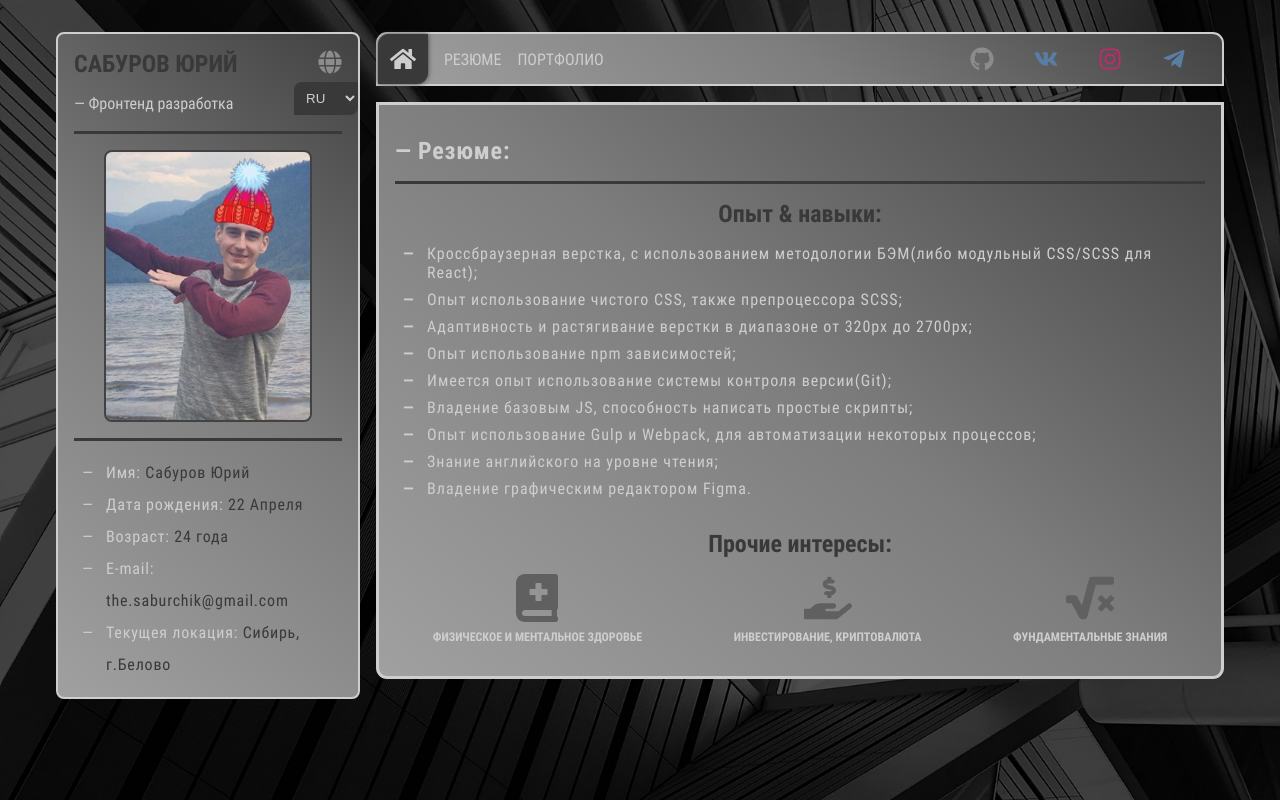
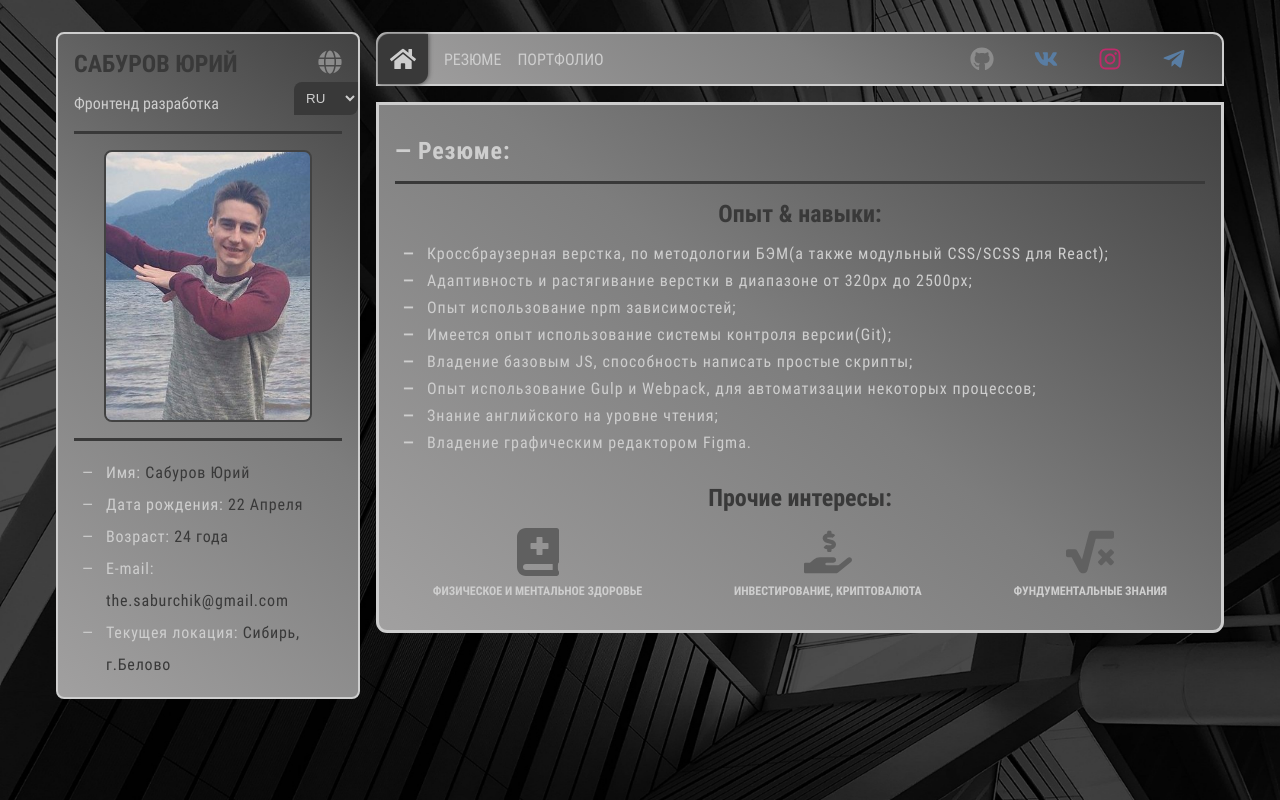
Before and after one commit to saburchik/resume, a React (Create React App) app: page /resume in a window 1280 px wide. Built offline with nearby package versions, Linux system fonts and the light colour scheme.

Commit message:
changing content and translate it

```diff
--- a/src/App.jsx
+++ b/src/App.jsx
@@ -9,29 +9,30 @@ import Header from './components/Header'
 import Home from './components/Articles/Home'
 import Resume from './components/Articles/Resume'
 import Portfolio from './components/Articles/Portfolio'
+import DrawImages from './components/DrawImages'
 // == Images:
-import republicImgJPG from './img/republic.jpg'
-import republicImgWEBp from './img/republic.webp'
-import chelseaImgJPG from './img/chelsea.jpg'
-import chelseaImgWEBp from './img/chelsea.webp'
+// import republicImgJPG from './img/republic.jpg'
+// import republicImgWEBp from './img/republic.webp'
+// import chelseaImgJPG from './img/chelsea.jpg'
+// import chelseaImgWEBp from './img/chelsea.webp'
 
-function chelseaIMG() {
-  return (
-    <picture className="images__inner">
-      <source srcSet={chelseaImgWEBp} type="image/webp" />
-      <img src={chelseaImgJPG} alt="Изоб-ние проекта" />
-    </picture>
-  )
-}
+// function chelseaIMG() {
+//   return (
+//     <picture className="images__inner">
+//       <source srcSet={chelseaImgWEBp} type="image/webp" />
+//       <img src={chelseaImgJPG} alt="Изоб-ние проекта" />
+//     </picture>
+//   )
+// }
 
-function republicIMG() {
-  return (
-    <picture className="images__inner">
-      <source srcSet={republicImgWEBp} type="image/webp" />
-      <img src={republicImgJPG} alt="Изоб-ние проекта" />
-    </picture>
-  )
-}
+// function republicIMG() {
+//   return (
+//     <picture className="images__inner">
+//       <source srcSet={republicImgWEBp} type="image/webp" />
+//       <img src={republicImgJPG} alt="Изоб-ние проекта" />
+//     </picture>
+//   )
+// }
 
 const App = () => {
   return (
@@ -42,14 +43,13 @@ const App = () => {
           <section className="information">
             <Header />
             <main className="main">
-              <div style={{ display: "none" }}>
-                {chelseaIMG()}
-                {republicIMG()}
+              <div style={{ display: 'none' }}>
+                <DrawImages />
               </div>
               <Switch>
                 <Route exact path="/" component={Home} />
                 <Route exact path="/resume" component={Resume} />
-                <Route exact path="/portfolio" render={() => <Portfolio chelseaIMG={chelseaIMG} republicIMG={republicIMG} />} />
+                <Route exact path="/portfolio" component={Portfolio} />
               </Switch>
             </main>
           </section>
--- a/src/components/Articles/Home.jsx
+++ b/src/components/Articles/Home.jsx
@@ -6,20 +6,25 @@ import './Article.css'
 
 const Home = () => {
     return (
-        <article className="tabs__content">
+        <section className="tabs__content">
             <h2 className="title">
                 — <FormattedMessage id="aboutMe" />
             </h2>
-            <p className="description">
-                — <FormattedMessage id="description-first" />
-                <br />
-                <br />
-                <FormattedMessage id="description-second" />
-                <br />
-                <br />
-                <FormattedMessage id="description-third" />
-            </p>
-        </article>
+            <div >
+                <p className="description" style={{ textIndent: '1rem' }}>
+                    <FormattedMessage id="description-first" />
+                </p>
+                <p className="description" style={{ textIndent: '1rem' }}>
+                    <FormattedMessage id="description-second" />
+                </p>
+                <article>
+                    <h3 className="suptitle"><FormattedMessage id="qualities" /></h3>
+                    <p style={{ textIndent: '1rem' }}>
+                        <FormattedMessage id="description-qualities" />
+                    </p>
+                </article>
+            </div>
+        </section>
     )
 }
 
--- a/src/components/Articles/Portfolio.jsx
+++ b/src/components/Articles/Portfolio.jsx
@@ -3,50 +3,17 @@ import React from 'react'
 import { FormattedMessage } from 'react-intl'
 // == Styles:
 import './Article.css'
+// == Component:
+import DrawImages from '../DrawImages'
 
-const Portfolio = (props) => {
+const Portfolio = () => {
     return (
         <div className="tabs__content">
             <h2 className="title">
                 — <FormattedMessage id="portfolio" />:
             </h2>
             <div className="portfolio">
-                <ul className="portfolio__inner">
-                    <li className="portfolio__items">
-                        <a className="portfolio__link" href="https://saburchik.github.io/Chelsea" rel="noreferrer" target="_blank">
-                            {props.chelseaIMG()}
-                            <p className="portfolio__title">— Landing-Page FC Chelsea</p>
-                            <ul className="portfolio__stack-item">
-                                <h4 className="portfolio__suptitle">
-                                    <FormattedMessage id="stack" />:
-                                </h4>
-                                <li>HTML</li>
-                                <li>SCSS</li>
-                                <li>JS</li>
-                                <li>Gulp</li>
-                                <li>AnyChart.js</li>
-                            </ul>
-                        </a>
-                    </li>
-                    <li className="portfolio__items">
-                        <a className="portfolio__link" href="https://republic-three.herokuapp.com/" rel="noreferrer" target="_blank">
-                            {props.republicIMG()}
-                            <p className="portfolio__title">— Shopping Market | Republic</p>
-                            <ul className="portfolio__stack-item" style={{
-                                position: 'static', borderBottom: 'none', opacity: '1',
-                                visibility: 'visible', left: '0'
-                            }}>
-                                <h4 className="portfolio__suptitle">
-                                    <FormattedMessage id="stack" />:
-                                </h4>
-                                <li>HTML</li>
-                                <li>SCSS</li>
-                                <li>React.js</li>
-                                <li>Redux.js</li>
-                            </ul>
-                        </a>
-                    </li>
-                </ul>
+                <DrawImages />
             </div>
         </div>
     )
--- a/src/components/Articles/Resume.jsx
+++ b/src/components/Articles/Resume.jsx
@@ -14,18 +14,16 @@ const Home = () => {
                     <FormattedMessage id="skills" />:
                 </h3>
                 <ul className="list__skills">
-                    <li>Кроссбраузерная верстка, с использованием методологии БЭМ(либо модульный CSS/SCSS для React);</li>
-                    <li>Опыт использование чистого CSS, также препроцессора SCSS;</li>
-                    <li>Адаптивность и растягивание верстки в диапазоне от 320px до 2700px;</li>
-                    <li>Опыт использование npm зависимостей;</li>
-                    <li>Имеется опыт использование системы контроля версии(Git);</li>
-                    <li>Владение базовым JS, способность написать простые скрипты;</li>
-                    <li>Опыт использование Gulp и Webpack, для автоматизации некоторых процессов;</li>
-                    <li>Знание английского на уровне чтения;</li>
-                    <li>Владение графическим редактором Figma.</li>
+                    <li><FormattedMessage id="li-skill-first" />;</li>
+                    <li><FormattedMessage id="li-skill-second" />;</li>
+                    <li><FormattedMessage id="li-skill-third" />;</li>
+                    <li><FormattedMessage id="li-skill-four" />;</li>
+                    <li><FormattedMessage id="li-skill-five" />;</li>
+                    <li><FormattedMessage id="li-skill-six" />;</li>
+                    <li><FormattedMessage id="li-skill-seven" />;</li>
+                    <li><FormattedMessage id="li-skill-eight" />.</li>
                 </ul>
             </article>
-
             <article>
                 <h3 className="suptitle">
                     <FormattedMessage id="myInterest" />:
@@ -35,19 +33,19 @@ const Home = () => {
                         <svg viewBox="0 0 448 512">
                             <path d="M448 358.4V25.6c0-16-9.6-25.6-25.6-25.6H96C41.6 0 0 41.6 0 96v320c0 54.4 41.6 96 96 96h326.4c12.8 0 25.6-9.6 25.6-25.6v-16q0-9.6-9.6-19.2c-3.2-16-3.2-60.8 0-73.6q9.6-4.8 9.6-19.2zM144 168a8 8 0 0 1 8-8h56v-56a8 8 0 0 1 8-8h48a8 8 0 0 1 8 8v56h56a8 8 0 0 1 8 8v48a8 8 0 0 1-8 8h-56v56a8 8 0 0 1-8 8h-48a8 8 0 0 1-8-8v-56h-56a8 8 0 0 1-8-8zm236.8 280H96c-19.2 0-32-12.8-32-32s16-32 32-32h284.8z"></path>
                         </svg>
-                        <p>Физическое и ментальное здоровье</p>
+                        <p><FormattedMessage id="interest-left" /></p>
                     </li>
                     <li>
                         <svg viewBox="0 0 576 512">
                             <path d="M271.06,144.3l54.27,14.3a8.59,8.59,0,0,1,6.63,8.1c0,4.6-4.09,8.4-9.12,8.4h-35.6a30,30,0,0,1-11.19-2.2c-5.24-2.2-11.28-1.7-15.3,2l-19,17.5a11.68,11.68,0,0,0-2.25,2.66,11.42,11.42,0,0,0,3.88,15.74,83.77,83.77,0,0,0,34.51,11.5V240c0,8.8,7.83,16,17.37,16h17.37c9.55,0,17.38-7.2,17.38-16V222.4c32.93-3.6,57.84-31,53.5-63-3.15-23-22.46-41.3-46.56-47.7L282.68,97.4a8.59,8.59,0,0,1-6.63-8.1c0-4.6,4.09-8.4,9.12-8.4h35.6A30,30,0,0,1,332,83.1c5.23,2.2,11.28,1.7,15.3-2l19-17.5A11.31,11.31,0,0,0,368.47,61a11.43,11.43,0,0,0-3.84-15.78,83.82,83.82,0,0,0-34.52-11.5V16c0-8.8-7.82-16-17.37-16H295.37C285.82,0,278,7.2,278,16V33.6c-32.89,3.6-57.85,31-53.51,63C227.63,119.6,247,137.9,271.06,144.3ZM565.27,328.1c-11.8-10.7-30.2-10-42.6,0L430.27,402a63.64,63.64,0,0,1-40,14H272a16,16,0,0,1,0-32h78.29c15.9,0,30.71-10.9,33.25-26.6a31.2,31.2,0,0,0,.46-5.46A32,32,0,0,0,352,320H192a117.66,117.66,0,0,0-74.1,26.29L71.4,384H16A16,16,0,0,0,0,400v96a16,16,0,0,0,16,16H372.77a64,64,0,0,0,40-14L564,377a32,32,0,0,0,1.28-48.9Z"></path>
                         </svg>
-                        <p>Инвестирование, криптовалюта</p>
+                        <p><FormattedMessage id="interest-middle" /></p>
                     </li>
                     <li>
                         <svg viewBox="0 0 576 512">
                             <path d="M571.31 251.31l-22.62-22.62c-6.25-6.25-16.38-6.25-22.63 0L480 274.75l-46.06-46.06c-6.25-6.25-16.38-6.25-22.63 0l-22.62 22.62c-6.25 6.25-6.25 16.38 0 22.63L434.75 320l-46.06 46.06c-6.25 6.25-6.25 16.38 0 22.63l22.62 22.62c6.25 6.25 16.38 6.25 22.63 0L480 365.25l46.06 46.06c6.25 6.25 16.38 6.25 22.63 0l22.62-22.62c6.25-6.25 6.25-16.38 0-22.63L525.25 320l46.06-46.06c6.25-6.25 6.25-16.38 0-22.63zM552 0H307.65c-14.54 0-27.26 9.8-30.95 23.87l-84.79 322.8-58.41-106.1A32.008 32.008 0 0 0 105.47 224H24c-13.25 0-24 10.74-24 24v48c0 13.25 10.75 24 24 24h43.62l88.88 163.73C168.99 503.5 186.3 512 204.94 512c17.27 0 44.44-9 54.28-41.48L357.03 96H552c13.25 0 24-10.75 24-24V24c0-13.26-10.75-24-24-24z"></path>
                         </svg>
-                        <p>Фундаментальные знания</p>
+                        <p><FormattedMessage id="interest-right" /></p>
                     </li>
                 </ul>
             </article>
--- /dev/null
+++ b/src/components/DrawImages.jsx
@@ -0,0 +1,56 @@
+// == Base:
+import React from 'react'
+import { FormattedMessage } from 'react-intl'
+// == Styles:
+import './Articles/Article.css'
+// == Images:
+import republicImgJPG from '../img/republic.jpg'
+import republicImgWEBp from '../img/republic.webp'
+import chelseaImgJPG from '../img/chelsea.jpg'
+import chelseaImgWEBp from '../img/chelsea.webp'
+
+const Portfolio = () => {
+    return (
+        <ul className="portfolio__inner">
+            <li className="portfolio__items">
+                <a className="portfolio__link" href="https://saburchik.github.io/Chelsea" rel="noreferrer" target="_blank">
+                    <picture className="images__inner">
+                        <source srcSet={chelseaImgWEBp} type="image/webp" />
+                        <img src={chelseaImgJPG} alt="Изоб-ние проекта" />
+                    </picture>
+                    <p className="portfolio__title">— Landing-Page FC Chelsea</p>
+                    <ul className="portfolio__stack-item">
+                        <h4 className="portfolio__suptitle">
+                            <FormattedMessage id="stack" />:
+                        </h4>
+                        <li>HTML</li>
+                        <li>SCSS</li>
+                        <li>JS</li>
+                        <li>Gulp</li>
+                        <li>AnyChart.js</li>
+                    </ul>
+                </a>
+            </li>
+            <li className="portfolio__items">
+                <a className="portfolio__link" href="https://republic-three.herokuapp.com/" rel="noreferrer" target="_blank">
+                    <picture className="images__inner">
+                        <source srcSet={republicImgWEBp} type="image/webp" />
+                        <img src={republicImgJPG} alt="Изоб-ние проекта" />
+                    </picture>
+                    <p className="portfolio__title">— Shopping Market | Republic</p>
+                    <ul className="portfolio__stack-item" >
+                        <h4 className="portfolio__suptitle">
+                            <FormattedMessage id="stack" />:
+                        </h4>
+                        <li>HTML</li>
+                        <li>SCSS</li>
+                        <li>React.js</li>
+                        <li>Redux.js</li>
+                    </ul>
+                </a>
+            </li>
+        </ul>
+    )
+}
+
+export default Portfolio
--- a/src/components/Profile/Profile.jsx
+++ b/src/components/Profile/Profile.jsx
@@ -6,7 +6,7 @@ import { Context } from '../Wrapper'
 import './Profile.css'
 // == Images:
 // import meWebp from "./../../img/me.webp"
-import me from './../../img/me.jpg'
+import me from './../../img/mes.jpg'
 
 const Profile = () => {
     const context = useContext(Context)
@@ -20,7 +20,7 @@ const Profile = () => {
                             <FormattedMessage id="myname" />
                         </h1>
                         <p style={{ marginBottom: "1rem" }}>
-                            — <FormattedMessage id="jobPosition" />
+                            <FormattedMessage id="jobPosition" />
                         </p>
                     </div>
                     <div className="profile__lang">
--- a/src/languages/russian.json
+++ b/src/languages/russian.json
@@ -13,10 +13,22 @@
     "portfolio": "Портфолио",
     "aboutMe": "Обо мне:",
     "resume": "Резюме:",
-    "description-first": "Со времён своей учебы в колледже, был интерес к вебу. Но на то время в открытом доступе самое толковое это были курсы Е.Попова. После которых у меня сформировалось убеждение, что веб-разработка это тяжело и на это нужно учится чуть-ли не в университете.",
-    "description-second": "Как ни странно, последние годы пытался поступить в европейский колледж на специальность: IT Systems Development, по тем или иным причинам не получалось. А когда пошла волна Фронтенда и технологий, которые упрощают и автоматизируют веб-разработку. То, я решил постепенно самому осваивать материал, благодаря открытым источникам/документациям.",
-    "description-third": "Рад, что за это время я научился - учится. Решать задачи и понимать некоторые фундаментальные вещи в вебе. Дальше возникает желание найти и присоединиться к команде, развиваться с командой в рамках конкретного проекта и приносить пользу своим коллегам и бизнесу.",
+    "description-first": "Последние несколько лет пытался поступить в европейский колледж на специальность: IT System Development. По тем или иным причинам не получалось. А когда пошла волна Фронтенда и технологий, которые упрощают и автоматизируют веб-разработку. То, я решил постепенно и самостоятельно изучить материал по вебу, благодаря открытым источникам/документациям. Безумно рад, что за это время я научился - учится. Решать задачи и понимать некоторые фундаментальные вещи в вебе.",
+    "description-second": "Сейчас хотел бы пройти стажировку в команде/компании с возможным трудоустройством. Понять, как происходят рабочие процессы и взаимодействие между разработчиками, получить опыт разработки в команде. Буду рад делиться свои опытом/знаниями и извлекать тоже самое от коллег.",
+    "qualities": "Личные качества",
+    "description-qualities": "Во время работы я сосредоточен, спокоен и нацелен на результат. Самостоятельный, все имеющийся навыки/знания приобрел сам. Благодаря постоянству и отношению к делу.",
     "skills": "Опыт & навыки",
+    "li-skill-first": "Кроссбраузерная верстка, по методологии БЭМ(а также модульный CSS/SCSS для React)",
+    "li-skill-second": "Адаптивность и растягивание верстки в диапазоне от 320px до 2500px",
+    "li-skill-third": "Опыт использование npm зависимостей",
+    "li-skill-four": "Имеется опыт использование системы контроля версии(Git)",
+    "li-skill-five": "Владение базовым JS, способность написать простые скрипты",
+    "li-skill-six": "Опыт использование Gulp и Webpack, для автоматизации некоторых процессов",
+    "li-skill-seven": "Знание английского на уровне чтения",
+    "li-skill-eight": "Владение графическим редактором Figma",
     "myInterest": "Прочие интересы",
+    "interest-left": "Физическое и ментальное здоровье",
+    "interest-middle": "Инвестирование, криптовалюта",
+    "interest-right": "Фундументальные знания",
     "stack": "Используемый стек"
 }
```
Also changed, not shown: src/languages/english.json (+16 -4 lines).
